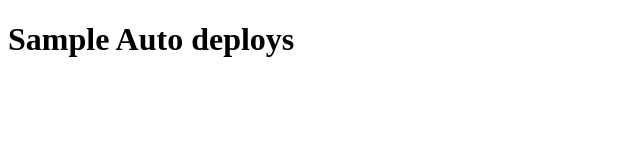
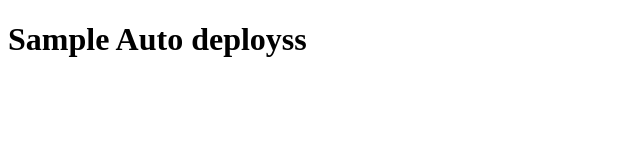
Before and after one commit to almar26/nuxt3-app, a Nuxt app: page / in a window 1280 px wide. Shown: the top 160 px of the page, without its empty margins (0-640 px from the left). Built offline with nearby package versions, Linux system fonts and the light colour scheme.

Commit message:
check auto-deploy 4

```diff
--- a/pages/index.vue
+++ b/pages/index.vue
@@ -1,6 +1,6 @@
 <template>
   <div>
-    <h1>Sample Auto deploys</h1>
+    <h1>Sample Auto deployss</h1>
   </div>
 </template>
 
```
